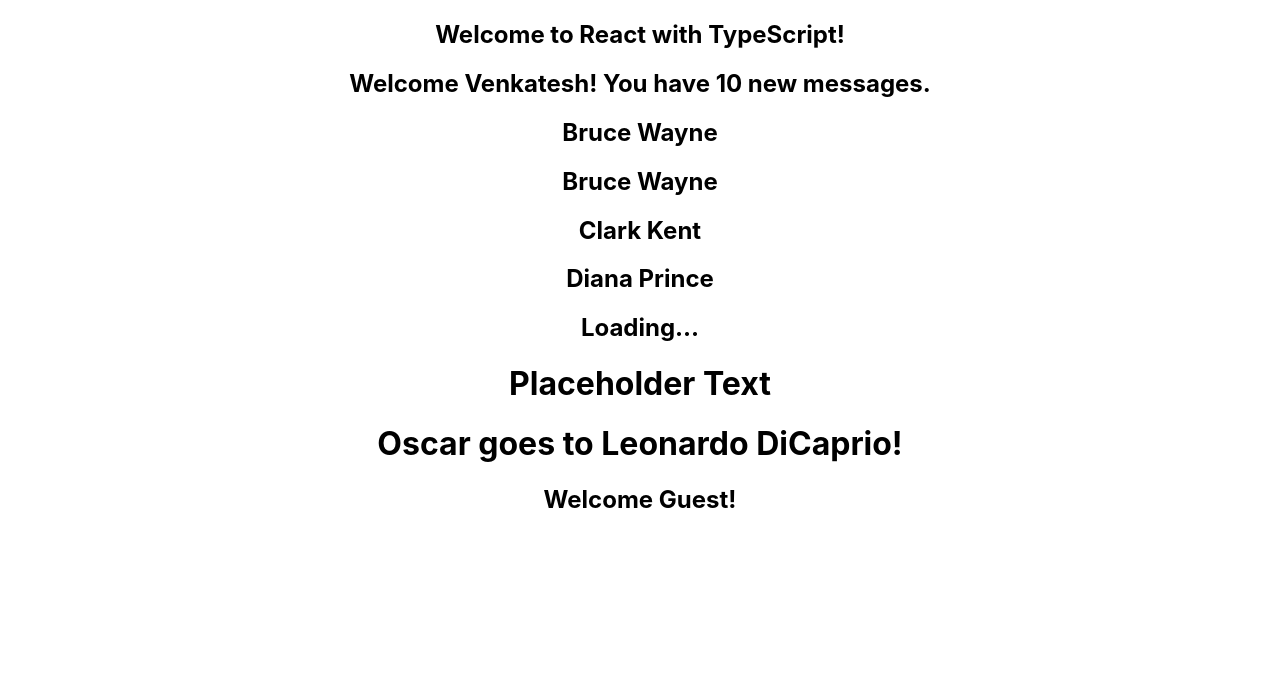
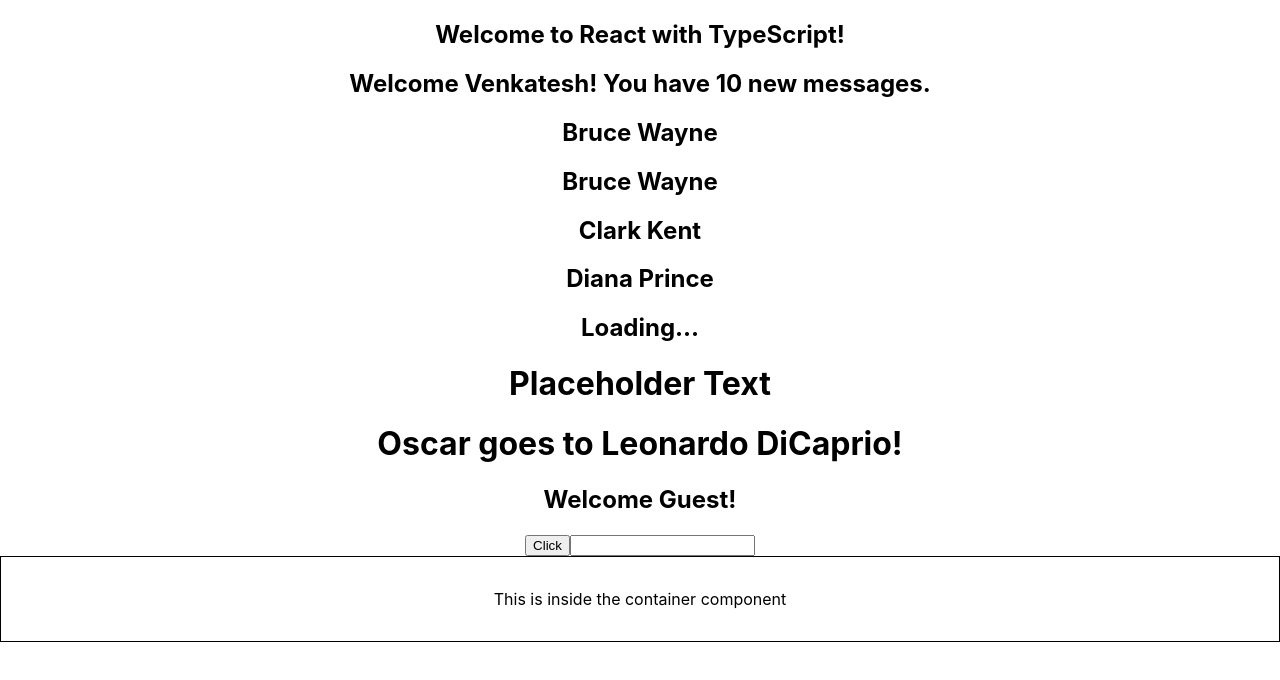
Before and after one commit to Venkateshgoud18/reacttypescript, a React (Create React App) app in the folder react-typescript-demo/: page / in a window 1280 px wide. Shown: the top 680 px of the page. Built offline with nearby package versions, Linux system fonts and the light colour scheme.

Commit message:
style commit

```diff
--- a/react-typescript-demo/src/App.tsx
+++ b/react-typescript-demo/src/App.tsx
@@ -7,6 +7,9 @@ import { PersonList } from './components/PersonList';
 import { Status } from './components/Status';
 import { Heading } from './components/Heading';
 import { Oscar } from './components/Oscar';
+import { Button } from './components/Button';
+import { Input } from './components/Input';
+import { Container } from './components/Container';
 function App() {
   const personName={
     first:'Bruce',
@@ -29,6 +32,11 @@ function App() {
         <Heading>Oscar goes to Leonardo DiCaprio!</Heading>
       </Oscar>
       <Greet name="venky" messageCount={12} />
+      <Button handleClick={(event,id) => console.log('Button clicked!',event,id)} />
+      <Input value='' handleChange={(event) => console.log(event)}/>
+      <Container>
+        <p>This is inside the container component</p>
+      </Container>
 
 
     </div>
--- /dev/null
+++ b/react-typescript-demo/src/components/Button.tsx
@@ -0,0 +1,7 @@
+type ButtonProps = {
+  // You can define props for the Button component here if needed
+  handleClick?: (event:React.MouseEvent<HTMLButtonElement>,id:number) => void;
+};
+export const Button = (props:ButtonProps) => {
+  return <button onClick={(event) => props.handleClick?.(event, 1)}>Click</button>;
+};
--- /dev/null
+++ b/react-typescript-demo/src/components/Container.tsx
@@ -0,0 +1,3 @@
+export const Container = (props: { children: React.ReactNode }) => {
+  return <div style={{ border: "1px solid black", padding: "1rem" }}>{props.children}</div>;
+};
--- /dev/null
+++ b/react-typescript-demo/src/components/Input.tsx
@@ -0,0 +1,9 @@
+type inputProps = {
+    // You can define props for the Input component here if needed
+    value?: string;
+    handleChange?: (event: React.ChangeEvent<HTMLInputElement>) => void;
+}
+
+export const Input = (props:inputProps) => {
+    return <input type="text" value={props.value} onChange={props.handleChange}/>;
+}
```
